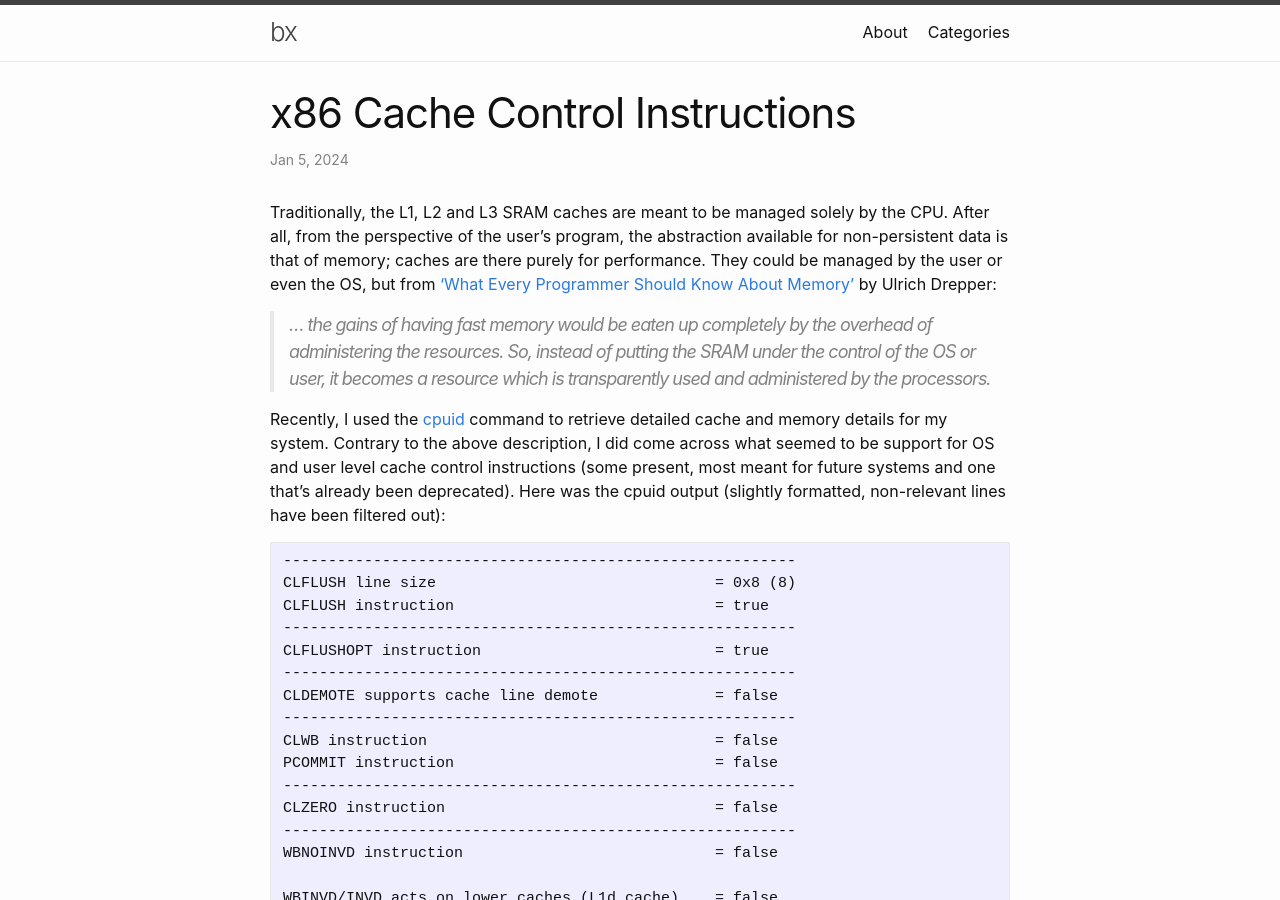
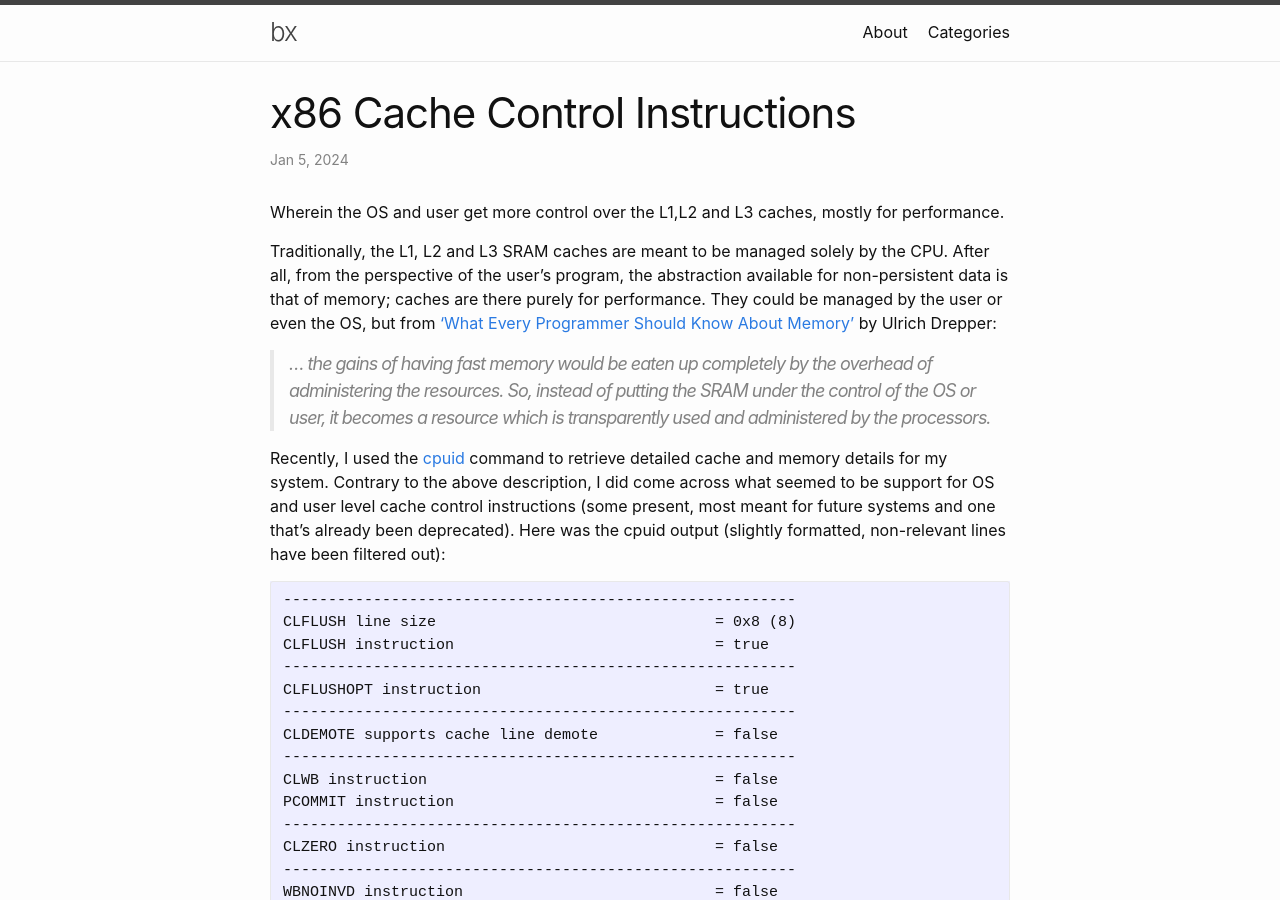
Before and after one commit to bnmoch3/blog, a Jekyll site: the page built from _posts/2024-01-05-cache-control-instrs.md, in a window 1280 px wide and 900 px high. Built offline with Jekyll 4.4.1, drawn with Linux system fonts in a browser that asks for light colours.

Commit message:
Add intro

```diff
--- a/_posts/2024-01-05-cache-control-instrs.md
+++ b/_posts/2024-01-05-cache-control-instrs.md
@@ -6,6 +6,11 @@ tag: ["systems development"]
 category: "Computer Systems"
 excerpt_separator: <!--start-->
 ---
+
+Wherein the OS and user get more control over the L1,L2 and L3 caches, mostly
+for performance.
+
+<!--start-->
 
 Traditionally, the L1, L2 and L3 SRAM caches are meant to be managed solely by
 the CPU. After all, from the perspective of the user's program, the abstraction
```
